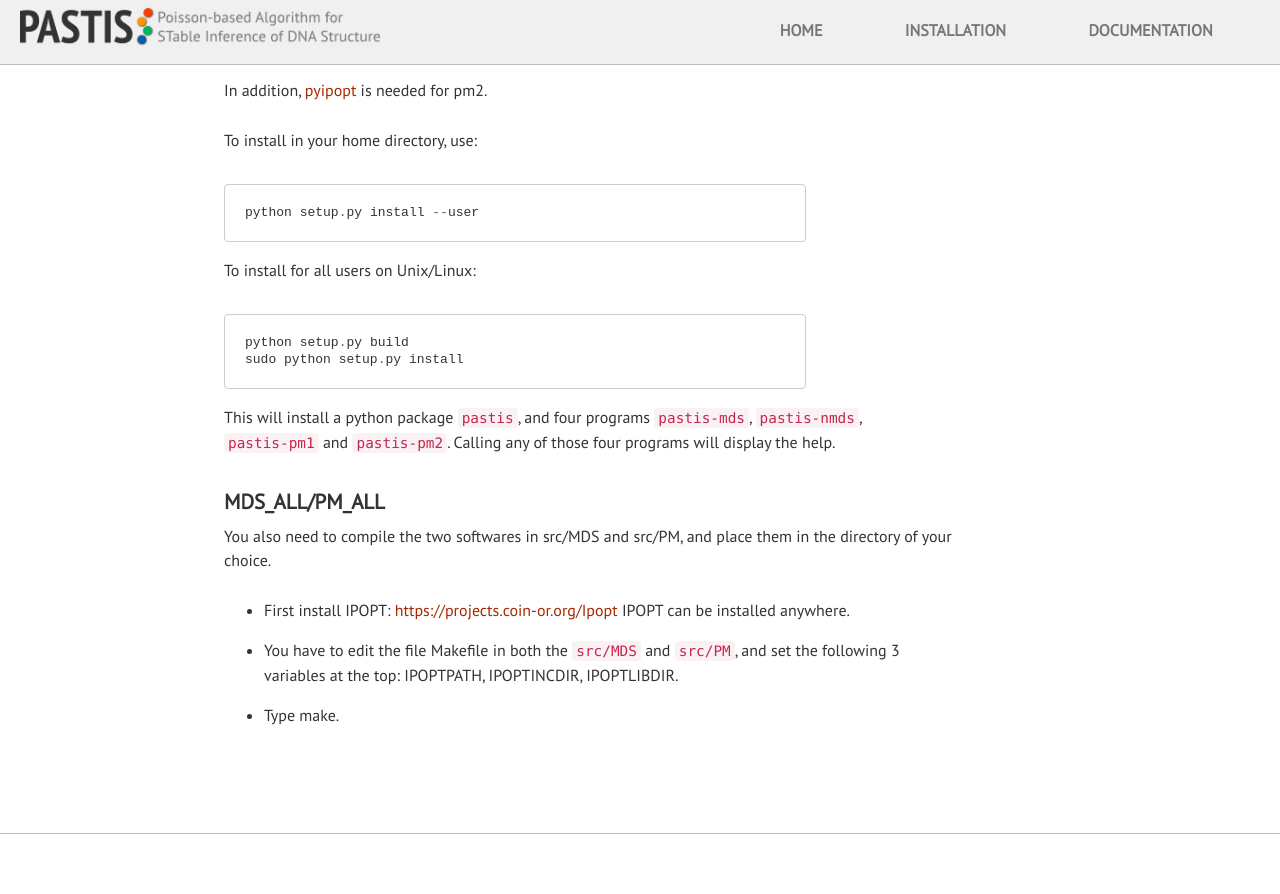
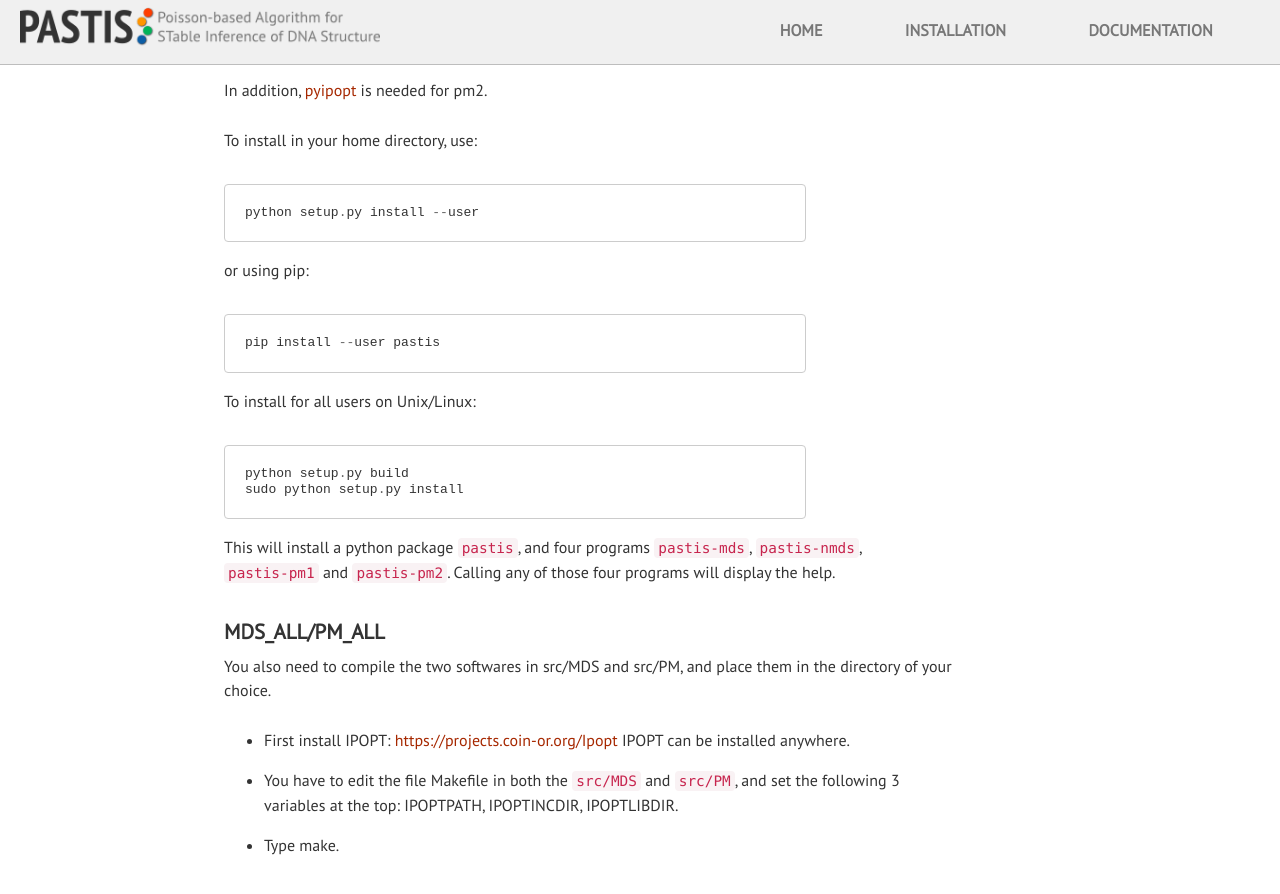
Before and after one commit to hiclib/pastis, a Sphinx documentation site: the page built from doc/install.rst, in a window 1280 px wide and 900 px high, scrolled down 666 px. Shown: the top 894 px of the window. Built offline with Sphinx 7.4.7, drawn with Linux system fonts in a browser that asks for light colours; formulas are drawn with MathJax 3.

Commit message:
DOC Added pip install, link to release and github

```diff
--- a/doc/index.rst
+++ b/doc/index.rst
@@ -19,7 +19,7 @@ a genome: MDS, NMDS, PM1, PM2.
 Download
 ========
 
-Download Pastis 1.0 `here <.>`_
+Download Pastis 1.0 `here <https://github.com/hiclib/pastis/releases>`_
 
 References
 ==========
@@ -33,4 +33,5 @@ Contacts
 ========
 
 If you have any questions or suggestions, please email nelle dot varoquaux at
-ensmp dot fr.
+ensmp dot fr, or open a ticket on `Github
+<https://github.com/hiclib/pastis/issues>`_
--- a/doc/install.rst
+++ b/doc/install.rst
@@ -30,6 +30,10 @@ To install in your home directory, use::
 
     python setup.py install --user
 
+or using pip::
+
+    pip install --user pastis
+
 To install for all users on Unix/Linux::
 
     python setup.py build
```
